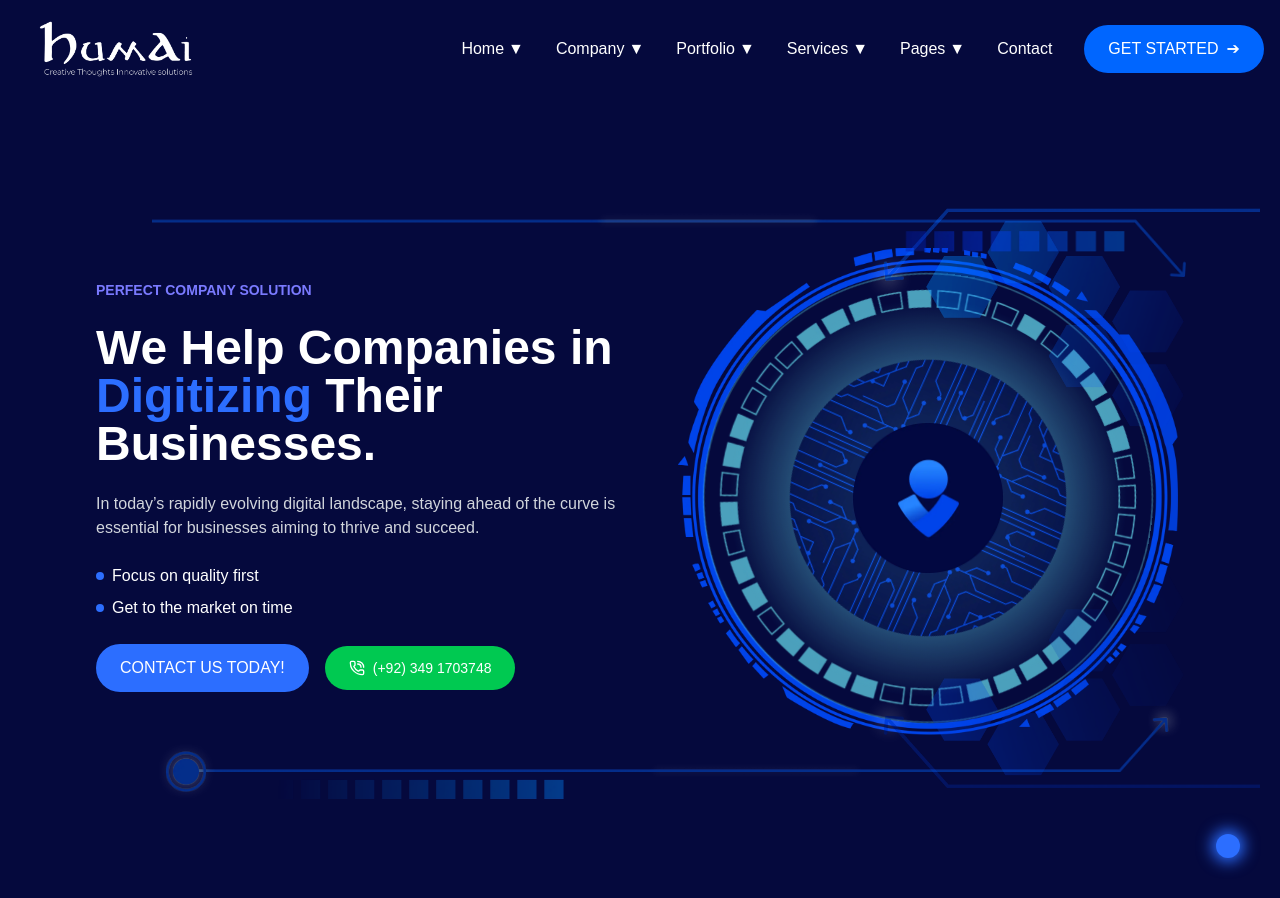
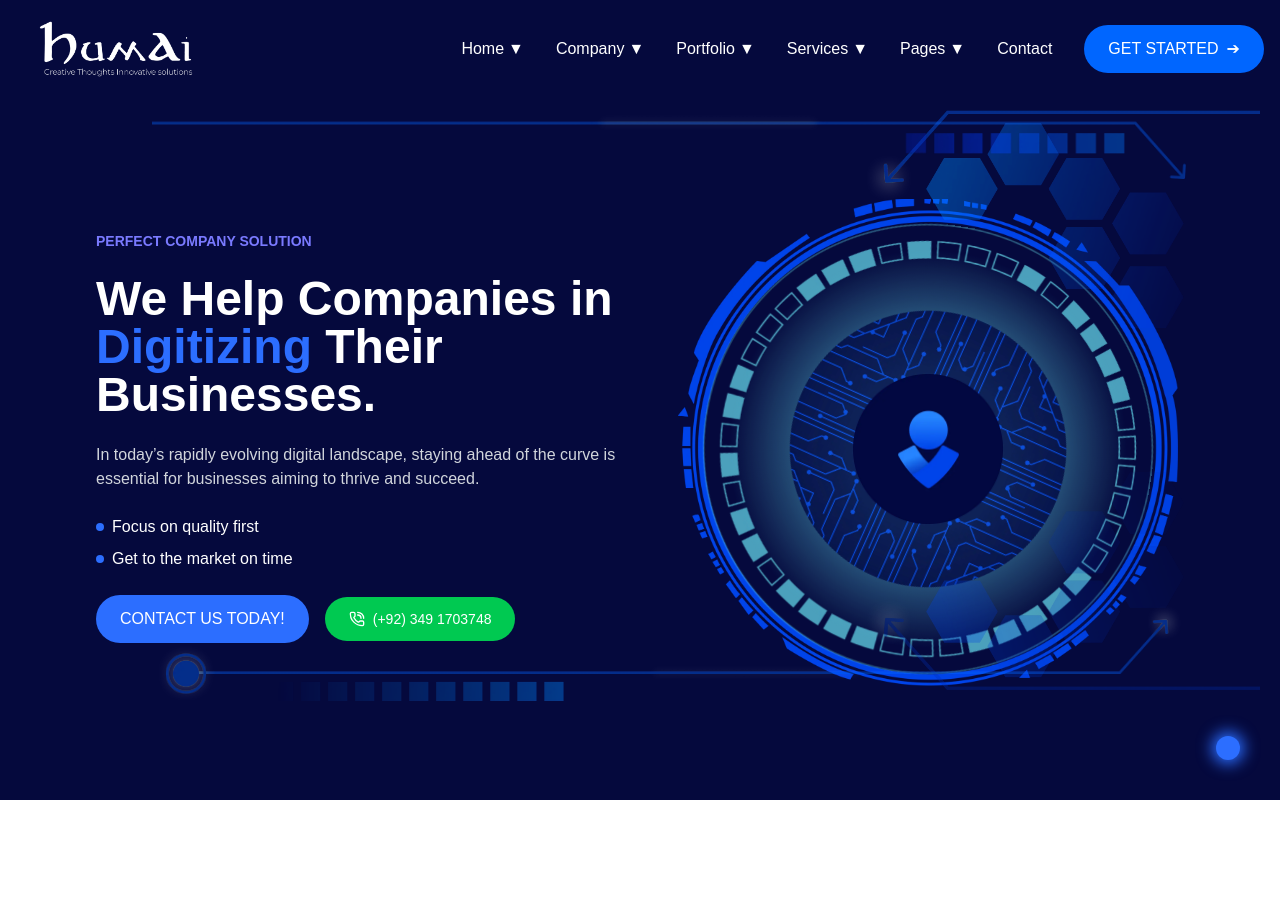
Before and after one commit to HumaiWebs/humai, a Next.js app: page / in a window 1280 px wide. After the commit the page ends 800 px from the top, so only its background shows below. Built offline with nearby package versions, Linux system fonts and the light colour scheme.

Commit message:
fix: header position

```diff
--- a/app/components/hero.tsx
+++ b/app/components/hero.tsx
@@ -6,8 +6,10 @@ import Header from "./header";
 
 export default function Hero() {
   return (
-    <section className="relative bg-[#05093d] min-h-screen text-white   flex flex-col lg:flex-row items-center justify-center gap-12 overflow-hidden">
+    <section className="relative bg-[#05093d] min-h-screen flex flex-col">
       {/* Main Content Left Side */}
+      <Header />
+      <div className="text-white flex-1 w-full flex flex-col lg:flex-row items-center justify-center gap-12 overflow-hidden">
         <div className="w-full flex flex-col justify-between h-full">
           <div className="w-full flex items-center justify-center flex-col lg:flex-row">
             {/* Left Section */}
@@ -71,7 +73,7 @@ export default function Hero() {
                   <Image
                     src="/images/hero-bottom-line.webp"
                     alt="Decorative background"
-                  className="top-10 left-10 brightness-[2] object-contain w-32 opacity-40"
+                    className="top-10 left-10 brightness-[2] object-contain w-full opacity-40"
                     fill
                   />
                 </div>
@@ -134,6 +136,7 @@ export default function Hero() {
           height={80}
           className="absolute bottom-[110px] right-[20px] opacity-30 object-contain"
         />
+      </div>
     </section>
   );
 }
--- a/app/page.tsx
+++ b/app/page.tsx
@@ -5,8 +5,6 @@ import Header from "./components/header";
 export default function Home() {
   return (
     <section className="relative bg-[#05093d] text-white  lg:flex-row  overflow-hidden">
-      <Header />
-
       <Hero />
     </section>
   );
```
Lines whose indentation alone changed are shown as unchanged.
